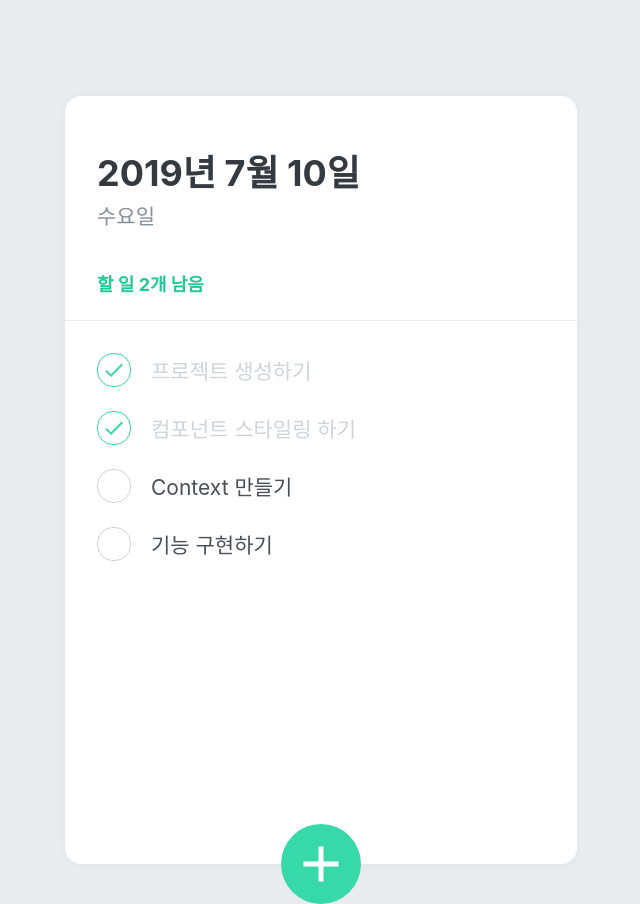
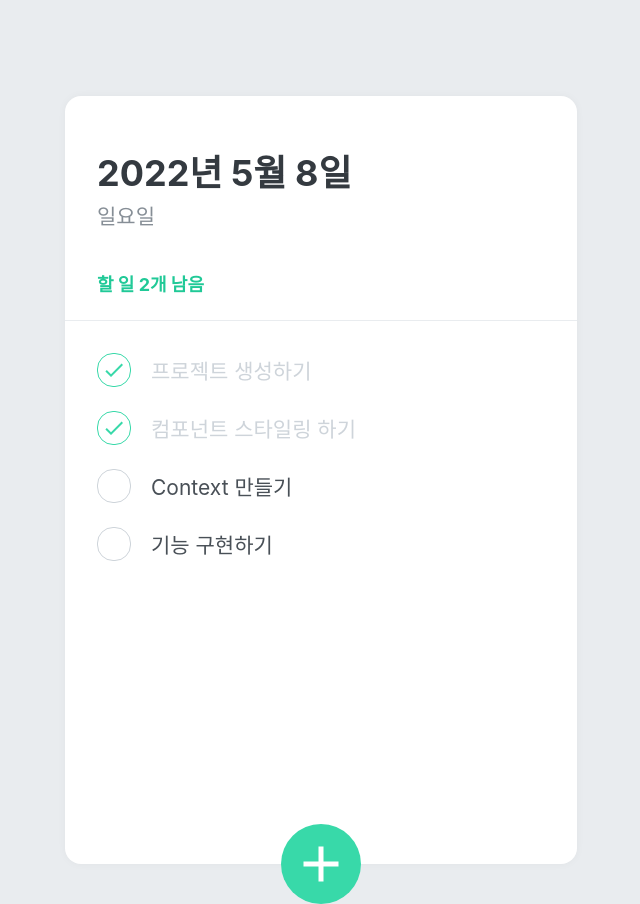
Before and after one commit to solar3070/React-Todo-List, a React (Create React App) app: page / in a window 1280 px wide. Shown: the whole page, without its empty margins (319-959 px from the left). Built offline with nearby package versions, Linux system fonts and the light colour scheme.

Commit message:
App에 todos 상태 사용, TodoHead 기능 구현

```diff
--- a/src/App.js
+++ b/src/App.js
@@ -1,3 +1,4 @@
+import { useState } from "react";
 import { createGlobalStyle } from "styled-components";
 import TodoTemplate from "./components/TodoTemplate";
 import TodoHead from "./components/TodoHead";
@@ -5,11 +6,34 @@ import TodoList from "./components/TodoList";
 import TodoCreate from "./components/TodoCreate";
 
 function App() {
+  const [todos, setTodos] = useState([
+    {
+      id: 1,
+      text: "프로젝트 생성하기",
+      done: true,
+    },
+    {
+      id: 2,
+      text: "컴포넌트 스타일링 하기",
+      done: true,
+    },
+    {
+      id: 3,
+      text: "Context 만들기",
+      done: false,
+    },
+    {
+      id: 4,
+      text: "기능 구현하기",
+      done: false,
+    },
+  ]);
+
   return (
     <>
       <GlobalStyle />
       <TodoTemplate>
-        <TodoHead />
+        <TodoHead todos={todos} />
         <TodoList />
         <TodoCreate />
       </TodoTemplate>
--- a/src/components/TodoHead.js
+++ b/src/components/TodoHead.js
@@ -1,11 +1,21 @@
 import styled from "styled-components";
 
-function TodoHead() {
+function TodoHead({ todos }) {
+  const undoneTasks = todos.filter((todo) => !todo.done);
+
+  const today = new Date();
+  const dateString = today.toLocaleDateString("ko-KR", {
+    year: "numeric",
+    month: "long",
+    day: "numeric",
+  });
+  const dayName = today.toLocaleDateString("ko-KR", { weekday: "long" });
+
   return (
     <TodoHeadBlock>
-      <h1>2019년 7월 10일</h1>
-      <div className="day">수요일</div>
-      <div className="tasks-left">할 일 2개 남음</div>
+      <h1>{dateString}</h1>
+      <div className="day">{dayName}</div>
+      <div className="tasks-left">할 일 {undoneTasks.length}개 남음</div>
     </TodoHeadBlock>
   );
 }
```
